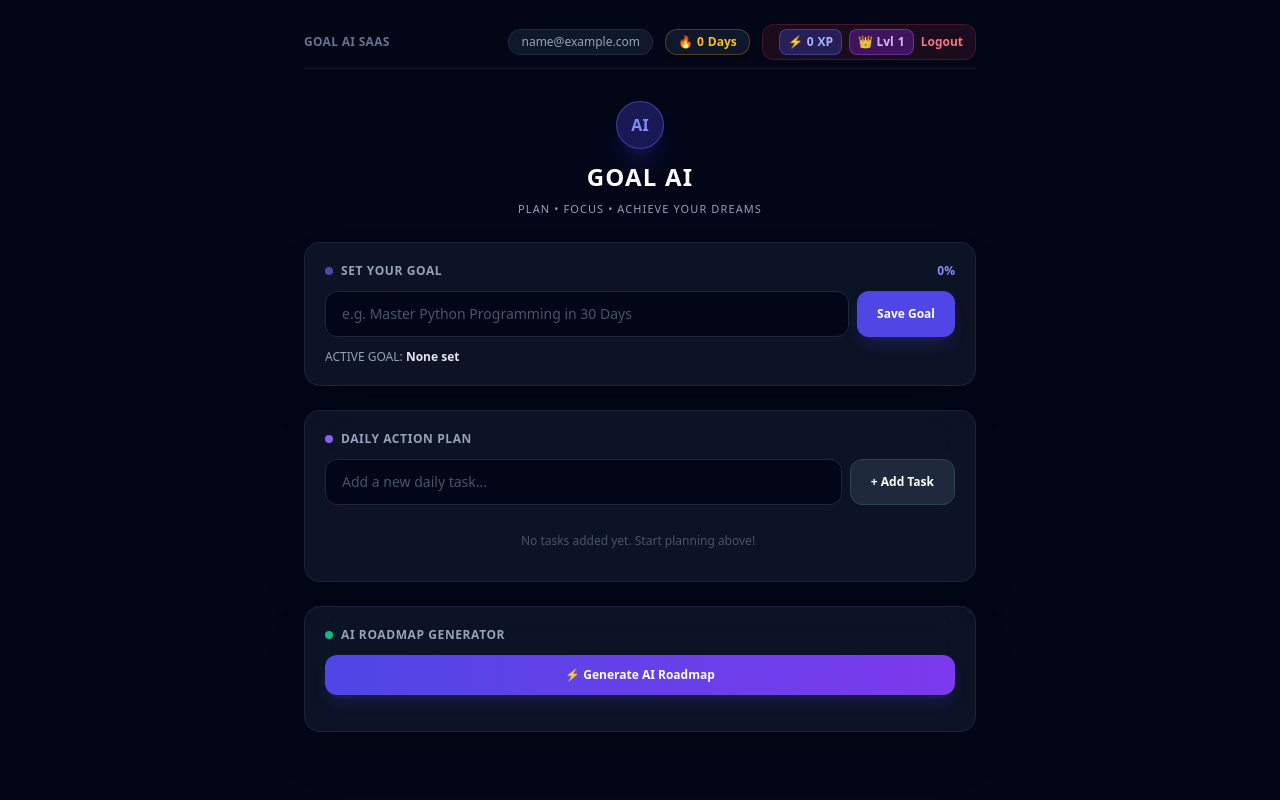
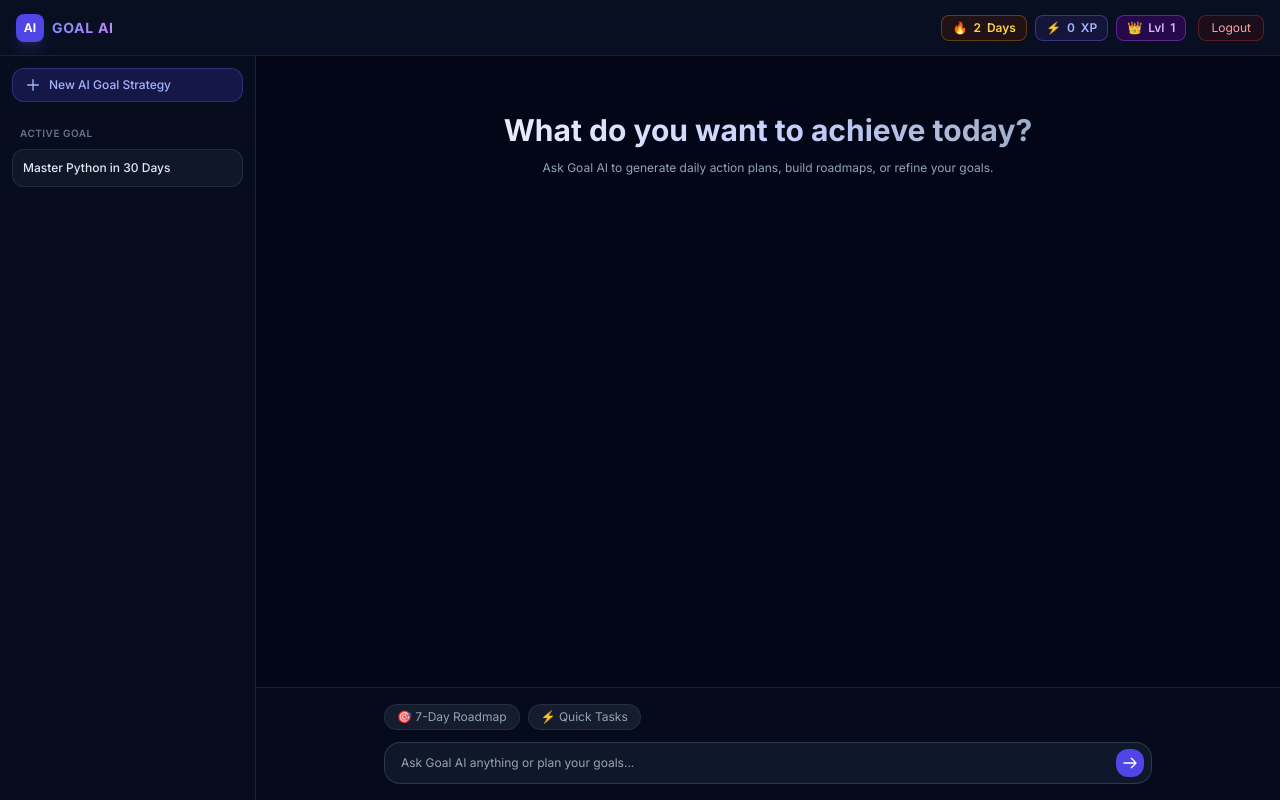
Before and after one commit to goalaiglobal-hue/goal-ai, a Flask app: page / in a window 1280 px wide. Run offline with Flask 3, Linux system fonts and the light colour scheme; the visitor is signed in with stand-in values (Sample User, id 1); data that the repository does not hold is empty; some libraries are stand-ins or nearby versions.

Commit message:
Upgrade to Gemini style live chat dashboard UI

```diff
--- a/app.py
+++ b/app.py
@@ -128,3 +128,19 @@ def generate_roadmap():
 
 if __name__ == '__main__':
     app.run(host='0.0.0.0', port=5000, debug=True)
+
+
+@app.route('/api/chat', methods=['POST'])
+def api_chat():
+    try:
+        data = request.get_json() or {}
+        user_message = data.get('message', '').strip()
+        if not user_message:
+            return jsonify({'error': 'Message required'}), 400
+        ai_reply = f"Here is a strategic plan for your request: '{user_message}'.\n\n1. Break down into 15-min daily action blocks.\n2. Track key milestones under your Active Goal.\n3. Complete daily tasks to earn +50 XP!"
+        return jsonify({
+            'reply': ai_reply,
+            'suggested_tasks': [f"Action Item: {user_message[:30]}... Step 1", f"Action Item: {user_message[:30]}... Step 2"]
+        })
+    except Exception as e:
+        return jsonify({'error': str(e)}), 500
--- a/templates/index.html
+++ b/templates/index.html
@@ -1,268 +1,119 @@
 <!DOCTYPE html>
-<html lang="en">
+<html lang="en" class="dark">
 <head>
     <meta charset="UTF-8">
     <meta name="viewport" content="width=device-width, initial-scale=1.0">
-    <title>Goal AI - Elite Productivity</title>
-    <script src="https://cdn.tailwindcss.com">
-function updateXPAndLevel(earnedXP) {
-    let currentXP = parseInt(document.getElementById('user-xp')?.innerText || '0') + earnedXP;
-    let newLevel = Math.floor(currentXP / 100) + 1;
+    <title>Goal AI - Gemini Dashboard</title>
+    <script src="https://cdn.tailwindcss.com"></script>
+    <link href="https://fonts.googleapis.com/css2?family=Inter:wght@300;400;500;600;700&display=swap" rel="stylesheet">
+    <style>
+        body { font-family: 'Inter', sans-serif; }
+        .custom-scrollbar::-webkit-scrollbar { width: 6px; }
+        .custom-scrollbar::-webkit-scrollbar-track { background: #0f172a; }
+        .custom-scrollbar::-webkit-scrollbar-thumb { background: #334155; border-radius: 4px; }
+    </style>
+</head>
+<body class="bg-slate-950 text-slate-100 min-h-screen flex flex-col antialiased">
 
-    if (document.getElementById('user-xp')) document.getElementById('user-xp').innerText = currentXP;
-    if (document.getElementById('user-level')) document.getElementById('user-level').innerText = newLevel;
-}
-
-</script>
-</head>
-<body class="bg-slate-950 text-slate-100 min-h-screen flex flex-col items-center p-4 selection:bg-indigo-500 selection:text-white">
-
-    <!-- Top Bar (Email &
-<div id="xp-badge" class="inline-flex items-center gap-1 bg-indigo-900/60 border border-indigo-500/40 text-indigo-300 px-2 py-1 rounded-lg text-xs font-semibold mx-1">
-    ⚡ <span id="user-xp">0</span> XP
+    <!-- TOP HEADER -->
+    <header class="h-14 border-b border-slate-800/80 bg-slate-900/60 backdrop-blur-md px-4 flex items-center justify-between sticky top-0 z-50">
+        <div class="flex items-center gap-3">
+            <button onclick="toggleSidebar()" class="p-1.5 rounded-lg text-slate-400 hover:text-white hover:bg-slate-800/60 transition lg:hidden">
+                <svg class="w-5 h-5" fill="none" stroke="currentColor" viewBox="0 0 24 24"><path stroke-linecap="round" stroke-linejoin="round" stroke-width="2" d="M4 6h16M4 12h16M4 18h16"></path></svg>
+            </button>
+            <div class="flex items-center gap-2">
+                <div class="w-7 h-7 rounded-lg bg-indigo-600 flex items-center justify-center font-bold text-white text-xs shadow-lg shadow-indigo-500/20">AI</div>
+                <span class="font-bold tracking-wider text-sm bg-gradient-to-r from-indigo-400 to-purple-400 bg-clip-text text-transparent">GOAL AI</span>
             </div>
-<div id="level-badge" class="inline-flex items-center gap-1 bg-purple-900/60 border border-purple-500/40 text-purple-300 px-2 py-1 rounded-lg text-xs font-semibold mr-1">
-    👑 Lvl <span id="user-level">1</span>
         </div>
 
-Logout) -->
-    <header class="w-full max-w-2xl flex items-center justify-between py-2 mb-2 border-b border-slate-800/60">
-        <span class="text-xs text-slate-500 font-semibold tracking-wide uppercase">Goal AI SaaS</span>
-        <div class="flex items-center space-x-3">
-            <span class="text-xs text-slate-400 bg-slate-900 border border-slate-800 px-3 py-1 rounded-xl hidden sm:inline-block">{{ user_email }}</span>
-
-    <span class="text-xs text-amber-400 bg-slate-900 border border-amber-500/30 px-3 py-1 rounded-xl font-semibold shadow-md flex items-center gap-1">🔥 <span id="streak-count">1</span> Days</span>
-            <a href="/logout" class="bg-rose-500/10 hover:bg-rose-500/20 text-rose-400 border border-rose-500/20 text-xs font-semibold px-3 py-1 rounded-xl transition">
-<div id="xp-badge" class="inline-flex items-center gap-1 bg-indigo-900/60 border border-indigo-500/40 text-indigo-300 px-2 py-1 rounded-lg text-xs font-semibold mx-1">
-    ⚡ <span id="user-xp">0</span> XP
+        <!-- GAMIFICATION BADGES -->
+        <div class="flex items-center gap-2">
+            <div id="streak-badge" class="inline-flex items-center gap-1.5 bg-amber-950/40 border border-amber-500/30 text-amber-300 px-2.5 py-1 rounded-lg text-xs font-semibold shadow-sm">
+                <span>🔥</span> <span id="streak-count">2</span> Days
             </div>
-<div id="level-badge" class="inline-flex items-center gap-1 bg-purple-900/60 border border-purple-500/40 text-purple-300 px-2 py-1 rounded-lg text-xs font-semibold mr-1">
-    👑 Lvl <span id="user-level">1</span>
+            <div id="xp-badge" class="inline-flex items-center gap-1.5 bg-indigo-950/60 border border-indigo-500/40 text-indigo-300 px-2.5 py-1 rounded-lg text-xs font-semibold shadow-sm">
+                <span>⚡</span> <span id="user-xp">0</span> XP
             </div>
-
-Logout</a>
+            <div id="level-badge" class="inline-flex items-center gap-1.5 bg-purple-950/60 border border-purple-500/40 text-purple-300 px-2.5 py-1 rounded-lg text-xs font-semibold shadow-sm">
+                <span>👑</span> Lvl <span id="user-level">1</span>
+            </div>
+            <button onclick="logout()" class="ml-1 text-xs bg-red-950/30 border border-red-500/30 text-red-300 px-3 py-1 rounded-lg hover:bg-red-900/50 transition">Logout</button>
         </div>
     </header>
 
-    <!-- Original Center Brand Banner -->
-    <div class="text-center my-6 space-y-2">
-        <div class="inline-flex w-12 h-12 rounded-full bg-indigo-600/30 border border-indigo-500/50 items-center justify-center font-extrabold text-indigo-400 shadow-xl shadow-indigo-600/20 mb-1">
-            AI
+    <div class="flex-1 flex overflow-hidden">
+        <!-- SIDEBAR (ChatGPT/Gemini Style Drawer) -->
+        <aside id="sidebar" class="w-64 border-r border-slate-800/80 bg-slate-900/40 flex flex-col hidden lg:flex transition-all">
+            <div class="p-3">
+                <button onclick="startNewChat()" class="w-full flex items-center gap-2 bg-indigo-600/20 border border-indigo-500/30 hover:bg-indigo-600/30 text-indigo-300 rounded-xl px-3 py-2 text-xs font-medium transition">
+                    <svg class="w-4 h-4" fill="none" stroke="currentColor" viewBox="0 0 24 24"><path stroke-linecap="round" stroke-linejoin="round" stroke-width="2" d="M12 4v16m8-8H4"></path></svg>
+                    New AI Goal Strategy
+                </button>
             </div>
-        <h1 class="text-2xl font-black tracking-wider text-white uppercase">GOAL AI</h1>
-        <p class="text-[11px] font-medium tracking-widest text-slate-400 uppercase">Plan • Focus • Achieve Your Dreams</p>
+            <div class="flex-1 overflow-y-auto custom-scrollbar p-3 space-y-4">
+                <div>
+                    <p class="text-[10px] font-semibold tracking-wider text-slate-500 uppercase px-2 mb-2">Active Goal</p>
+                    <div class="bg-slate-800/40 border border-slate-700/50 rounded-xl p-2.5">
+                        <p id="active-goal-text" class="text-xs font-medium text-slate-200">Master Python in 30 Days</p>
+                    </div>
+                </div>
+            </div>
+        </aside>
+
+        <!-- MAIN AI CANVAS -->
+        <main class="flex-1 flex flex-col min-w-0 bg-slate-950">
+            <div id="chat-messages" class="flex-1 overflow-y-auto custom-scrollbar p-4 lg:p-6 space-y-6">
+                <div class="max-w-2xl mx-auto text-center my-8 space-y-3">
+                    <h1 class="text-2xl lg:text-3xl font-extrabold bg-gradient-to-r from-slate-100 via-indigo-200 to-slate-400 bg-clip-text text-transparent">What do you want to achieve today?</h1>
+                    <p class="text-xs text-slate-400">Ask Goal AI to generate daily action plans, build roadmaps, or refine your goals.</p>
+                </div>
             </div>
 
-    <!-- Main Container -->
-    <main class="w-full max-w-2xl space-y-6">
-
-        <!-- Goal Card -->
-        <section class="bg-slate-900/80 backdrop-blur-xl border border-slate-800/80 rounded-2xl p-5 shadow-2xl relative overflow-hidden">
-            <div class="flex items-center justify-between mb-3">
-                <div class="flex items-center space-x-2">
-                    <span class="w-2 h-2 rounded-full bg-indigo-500 animate-pulse"></span>
-                    <h2 class="text-xs font-bold uppercase tracking-wider text-slate-400">Set Your Goal</h2>
+            <!-- CHAT INPUT -->
+            <div class="p-3 lg:p-4 border-t border-slate-800/80 bg-slate-900/30">
+                <div class="max-w-3xl mx-auto space-y-2">
+                    <div class="flex gap-2 overflow-x-auto pb-1 text-xs text-slate-400 no-scrollbar">
+                        <button onclick="sendQuickPrompt('Generate a 7-day action roadmap for my goal')" class="bg-slate-800/60 border border-slate-700/50 px-3 py-1 rounded-full whitespace-nowrap">🎯 7-Day Roadmap</button>
+                        <button onclick="sendQuickPrompt('Suggest 3 high-impact daily tasks')" class="bg-slate-800/60 border border-slate-700/50 px-3 py-1 rounded-full whitespace-nowrap">⚡ Quick Tasks</button>
                     </div>
-                <span id="progress-text" class="text-xs font-bold text-indigo-400">0%</span>
+                    <form id="chat-form" onsubmit="handleChatSubmit(event)" class="relative flex items-center">
+                        <input type="text" id="chat-input" placeholder="Ask Goal AI anything or plan your goals..." class="w-full bg-slate-900 border border-slate-700/80 text-slate-100 text-xs rounded-2xl pl-4 pr-12 py-3 focus:outline-none focus:ring-1 focus:ring-indigo-500">
+                        <button type="submit" class="absolute right-2 p-1.5 bg-indigo-600 text-white rounded-xl">
+                            <svg class="w-4 h-4" fill="none" stroke="currentColor" viewBox="0 0 24 24"><path stroke-linecap="round" stroke-linejoin="round" stroke-width="2" d="M14 5l7 7m0 0l-7 7m7-7H3"></path></svg>
+                        </button>
+                    </form>
+                </div>
+            </div>
+        </main>
     </div>
 
-            <div class="flex gap-2">
-                <input type="text" id="goal-input" placeholder="e.g. Master Python Programming in 30 Days"
-                    class="flex-1 bg-slate-950 border border-slate-800 rounded-xl px-4 py-3 text-sm text-white placeholder-slate-600 focus:outline-none focus:border-indigo-500 transition">
-                <button onclick="saveGoal()" class="bg-indigo-600 hover:bg-indigo-500 active:scale-95 text-white font-semibold text-xs px-5 rounded-xl transition shadow-lg shadow-indigo-600/20">
-                    Save Goal
-                </button>
-            </div>
-            <div class="mt-3 flex items-center justify-between text-xs text-slate-400">
-                <span>ACTIVE GOAL: <strong id="active-goal-display" class="text-slate-200">None set</strong></span>
-            </div>
-        </section>
-
-        <!-- Tasks Card -->
-        <section class="bg-slate-900/80 backdrop-blur-xl border border-slate-800/80 rounded-2xl p-5 shadow-2xl">
-            <div class="flex items-center space-x-2 mb-3">
-                <span class="w-2 h-2 rounded-full bg-violet-500"></span>
-                <h2 class="text-xs font-bold uppercase tracking-wider text-slate-400">Daily Action Plan</h2>
-            </div>
-            <div class="flex gap-2 mb-4">
-                <input type="text" id="task-input" placeholder="Add a new daily task..."
-                    class="flex-1 bg-slate-950 border border-slate-800 rounded-xl px-4 py-3 text-sm text-white placeholder-slate-600 focus:outline-none focus:border-indigo-500 transition">
-                <button onclick="addTask()" class="bg-slate-800 hover:bg-slate-700 active:scale-95 text-white font-semibold text-xs px-5 rounded-xl transition border border-slate-700">
-                    + Add Task
-                </button>
-            </div>
-            <ul id="task-list" class="space-y-2.5 max-h-60 overflow-y-auto pr-1"></ul>
-        </section>
-
-        <!-- AI Roadmap Card -->
-        <section class="bg-slate-900/80 backdrop-blur-xl border border-slate-800/80 rounded-2xl p-5 shadow-2xl">
-            <div class="flex items-center justify-between mb-3">
-                <div class="flex items-center space-x-2">
-                    <span class="w-2 h-2 rounded-full bg-emerald-500"></span>
-                    <h2 class="text-xs font-bold uppercase tracking-wider text-slate-400">AI Roadmap Generator</h2>
-                </div>
-            </div>
-            <button onclick="generateRoadmap()" id="roadmap-btn" class="w-full bg-gradient-to-r from-indigo-600 to-violet-600 hover:from-indigo-500 hover:to-violet-500 text-white font-semibold text-xs py-3 rounded-xl transition shadow-lg shadow-indigo-600/20 active:scale-[0.99]">
-                ⚡ Generate AI Roadmap
-            </button>
-            <div id="roadmap-container" class="mt-4 space-y-2.5"></div>
-        </section>
-
-    </main>
-
     <script>
-        let currentGoal = "";
-        let tasks = [];
-
-        async function loadData() {
+        function toggleSidebar() { document.getElementById('sidebar').classList.toggle('hidden'); }
+        function sendQuickPrompt(text) { document.getElementById('chat-input').value = text; handleChatSubmit(new Event('submit')); }
+        async function handleChatSubmit(e) {
+            e.preventDefault();
+            const input = document.getElementById('chat-input');
+            const msg = input.value.trim();
+            if(!msg) return;
+            const chatContainer = document.getElementById('chat-messages');
+            chatContainer.innerHTML += `<div class="max-w-2xl mx-auto flex gap-3 justify-end"><div class="bg-indigo-600 text-white text-xs px-4 py-2.5 rounded-2xl">${msg}</div></div>`;
+            input.value = '';
+            chatContainer.scrollTop = chatContainer.scrollHeight;
             try {
-                const res = await fetch('/api/data');
-                const data = await res.json();
-                if (data.goal) {
-                    currentGoal = data.goal;
-                    document.getElementById('goal-input').value = currentGoal;
-                    document.getElementById('active-goal-display').innerText = currentGoal;
-                }
-                if (data.tasks) {
-                    tasks = data.tasks;
-                }
-                renderTasks();
-            } catch (e) {
-                console.error("Load Error:", e);
-            }
-        }
-
-        async function saveDataServer() {
-            await fetch('/api/data', {
+                const res = await fetch('/api/chat', {
                     method: 'POST',
-                headers: { 'Content-Type': 'application/json' },
-                body: JSON.stringify({ goal: currentGoal, tasks: tasks })
-            });
-        }
-
-        function saveGoal() {
-            const val = document.getElementById('goal-input').value.trim();
-            if (!val) return alert("Please enter a valid goal!");
-            currentGoal = val;
-            document.getElementById('active-goal-display').innerText = currentGoal;
-            saveDataServer();
-            alert("Goal saved successfully!");
-        }
-
-        function addTask() {
-            const val = document.getElementById('task-input').value.trim();
-            if (!val) return;
-            tasks.push({ text: val, completed: false });
-            document.getElementById('task-input').value = "";
-            renderTasks();
-            saveDataServer();
-        }
-
-        function toggleTask(index) {
-            tasks[index].completed = !tasks[index].completed;
-            renderTasks();
-            saveDataServer();
-        }
-
-        function deleteTask(index) {
-            tasks.splice(index, 1);
-            renderTasks();
-            saveDataServer();
-        }
-
-        function renderTasks() {
-            const list = document.getElementById('task-list');
-            list.innerHTML = "";
-            if (tasks.length === 0) {
-                list.innerHTML = `<li class="text-xs text-slate-600 text-center py-3">No tasks added yet. Start planning above!</li>`;
-                document.getElementById('progress-text').innerText = "0%";
-                return;
-            }
-
-            let completedCount = 0;
-            tasks.forEach((t, i) => {
-                if (t.completed) completedCount++;
-                const li = document.createElement('li');
-                li.className = `flex items-center justify-between p-3 rounded-xl border transition ${t.completed ? 'bg-slate-950/40 border-slate-900 text-slate-500 line-through' : 'bg-slate-950 border-slate-800 text-slate-200'}`;
-                li.innerHTML = `
-                    <div class="flex items-center space-x-3 cursor-pointer flex-1" onclick="toggleTask(${i})">
-                        <input type="checkbox" ${t.completed ? 'checked' : ''} class="w-4 h-4 rounded accent-indigo-600 cursor-pointer">
-                        <span class="text-xs font-medium">${t.text}</span>
-                    </div>
-                    <button onclick="deleteTask(${i})" class="text-slate-600 hover:text-rose-400 text-xs px-2 py-1 transition">✕</button>
-                `;
-                list.appendChild(li);
-            });
-
-            const percent = Math.round((completedCount / tasks.length) * 100);
-            document.getElementById('progress-text').innerText = percent + "%";
-        }
-
-        async function generateRoadmap() {
-            if (!currentGoal) return alert("Please set and save a goal first!");
-            const btn = document.getElementById('roadmap-btn');
-            btn.innerText = "Generating AI Roadmap...";
-            btn.disabled = true;
-
-            try {
-                const res = await fetch('/api/roadmap', {
-                    method: 'POST',
-                    headers: { 'Content-Type': 'application/json' },
-                    body: JSON.stringify({ goal: currentGoal })
+                    headers: {'Content-Type': 'application/json'},
+                    body: JSON.stringify({ message: msg })
                 });
                 const data = await res.json();
-                const container = document.getElementById('roadmap-container');
-                container.innerHTML = "";
-
-                if (data.steps) {
-                    data.steps.forEach((step, idx) => {
-                        const div = document.createElement('div');
-                        div.className = "p-3 bg-slate-950 border border-slate-800 rounded-xl text-xs text-slate-300 flex items-start space-x-3";
-                        div.innerHTML = `<span class="bg-indigo-600/20 text-indigo-400 font-bold px-2 py-0.5 rounded-md text-[10px]">0${idx+1}</span><span class="flex-1 mt-0.5">${step}</span>`;
-                        container.appendChild(div);
-                    });
+                chatContainer.innerHTML += `<div class="max-w-2xl mx-auto flex gap-3 items-start"><div class="w-7 h-7 rounded-lg bg-indigo-600 text-white flex items-center justify-center text-xs font-bold">AI</div><div class="bg-slate-900 border border-slate-800 text-slate-200 text-xs px-4 py-3 rounded-2xl whitespace-pre-line">${data.reply}</div></div>`;
+            } catch(err) {
+                chatContainer.innerHTML += `<p class="text-xs text-red-400 text-center">Failed to connect to Goal AI server.</p>`;
             }
-            } catch (e) {
-                alert("Failed to generate roadmap.");
-            } finally {
-                btn.innerText = "⚡ Generate AI Roadmap";
-                btn.disabled = false;
+            chatContainer.scrollTop = chatContainer.scrollHeight;
         }
-        }
-
-        loadData();
-
-function updateXPAndLevel(earnedXP) {
-    let currentXP = parseInt(document.getElementById('user-xp')?.innerText || '0') + earnedXP;
-    let newLevel = Math.floor(currentXP / 100) + 1;
-
-    if (document.getElementById('user-xp')) document.getElementById('user-xp').innerText = currentXP;
-    if (document.getElementById('user-level')) document.getElementById('user-level').innerText = newLevel;
-}
-
-</script>
-
-<script>
-// Auto-fetch data and update streak count safely
-fetch('/api/data')
-  .then(res => res.json())
-  .then(data => {
-      if(data.streak !== undefined) {
-          document.getElementById('streak-count').innerText = data.streak;
-      }
-  }).catch(err => console.log(err));
-
-function updateXPAndLevel(earnedXP) {
-    let currentXP = parseInt(document.getElementById('user-xp')?.innerText || '0') + earnedXP;
-    let newLevel = Math.floor(currentXP / 100) + 1;
-
-    if (document.getElementById('user-xp')) document.getElementById('user-xp').innerText = currentXP;
-    if (document.getElementById('user-level')) document.getElementById('user-level').innerText = newLevel;
-}
-
+        function logout() { window.location.href = '/logout'; }
     </script>
 </body>
-
 </html>
-
-<!-- update -->
```
Lines whose indentation alone changed are shown as unchanged.
